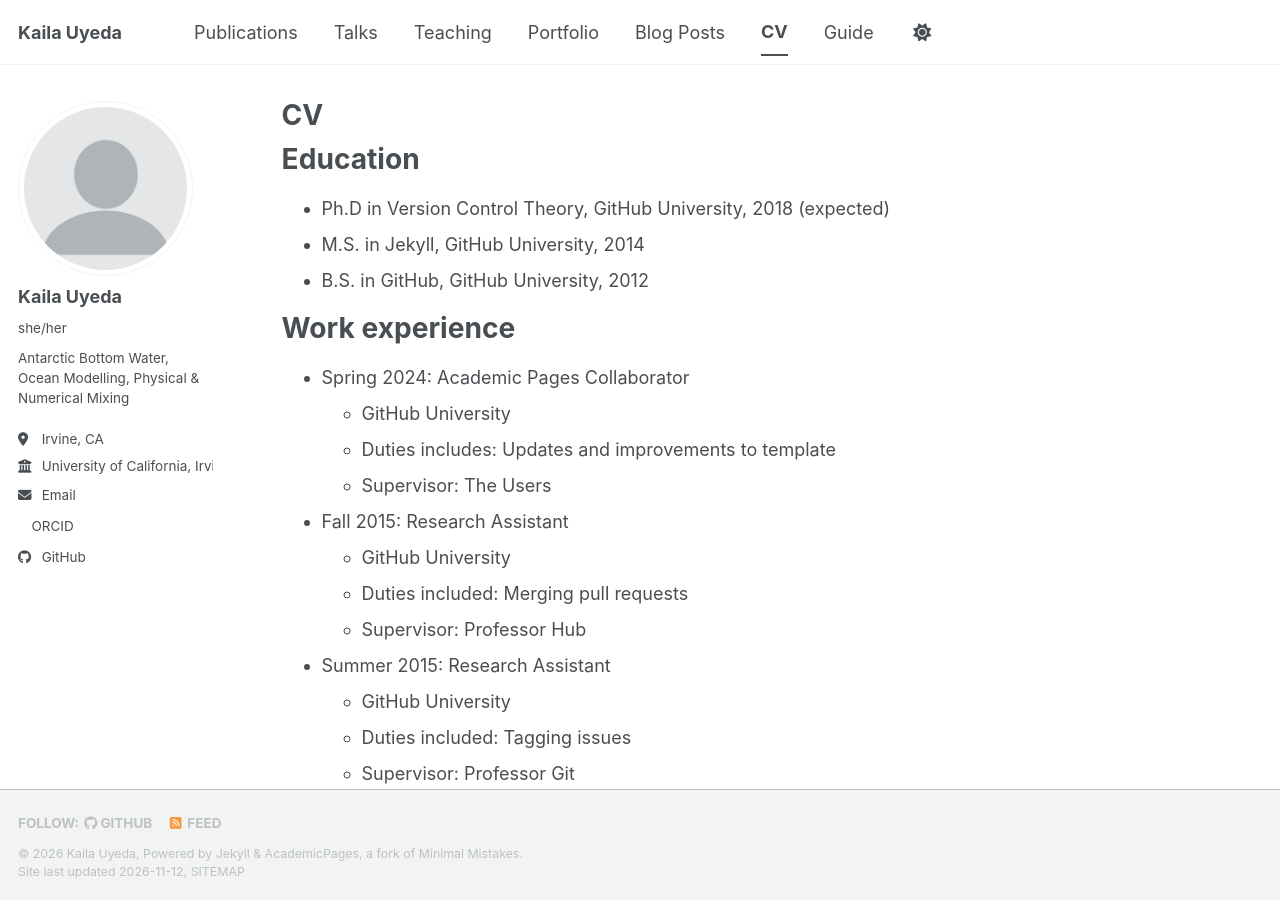
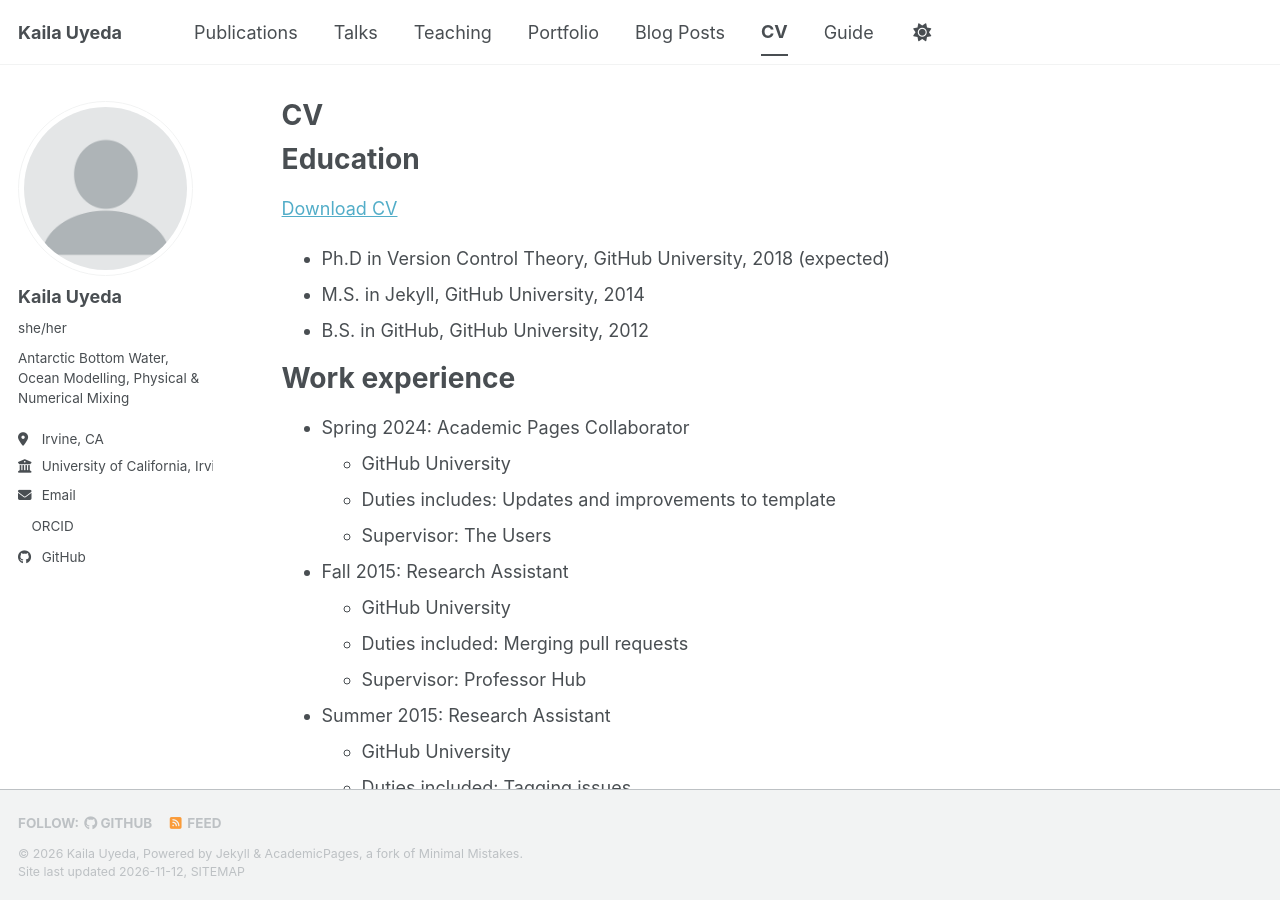
Before and after one commit to kailauyeda/kailauyeda.github.io, a Jekyll site: the page built from _pages/cv.md, in a window 1280 px wide and 900 px high. Built offline with Jekyll 4.4.1, drawn with Linux system fonts in a browser that asks for light colours; a script bundle is joined from its source files by our own code; a style sheet for code colours, icons or effects is not loaded.

Commit message:
CV download attempt

```diff
--- a/_pages/cv.md
+++ b/_pages/cv.md
@@ -11,6 +11,8 @@ redirect_from:
 
 Education
 ======
+[Download CV](../files/Kaila_Uyeda_CV_Nov_2026.pdf)
+
 * Ph.D in Version Control Theory, GitHub University, 2018 (expected)
 * M.S. in Jekyll, GitHub University, 2014
 * B.S. in GitHub, GitHub University, 2012
```
